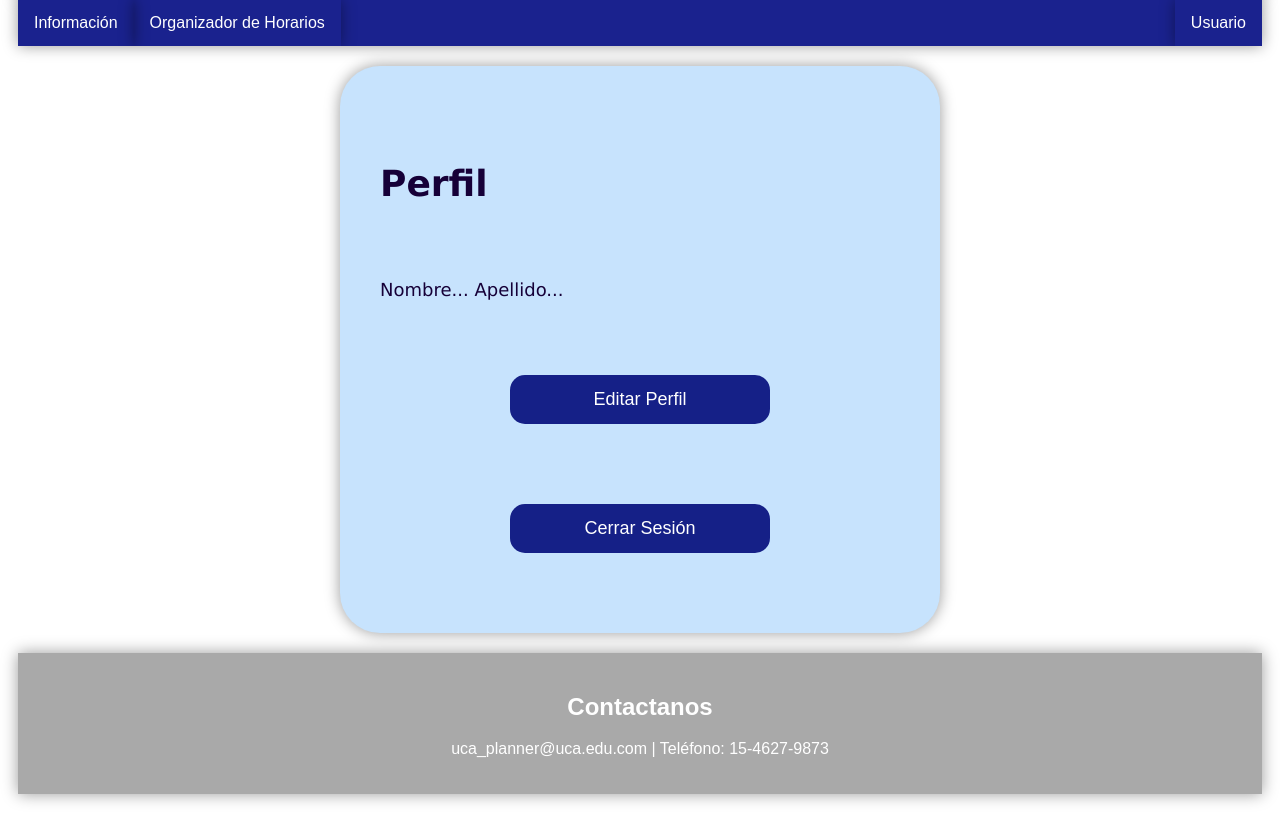
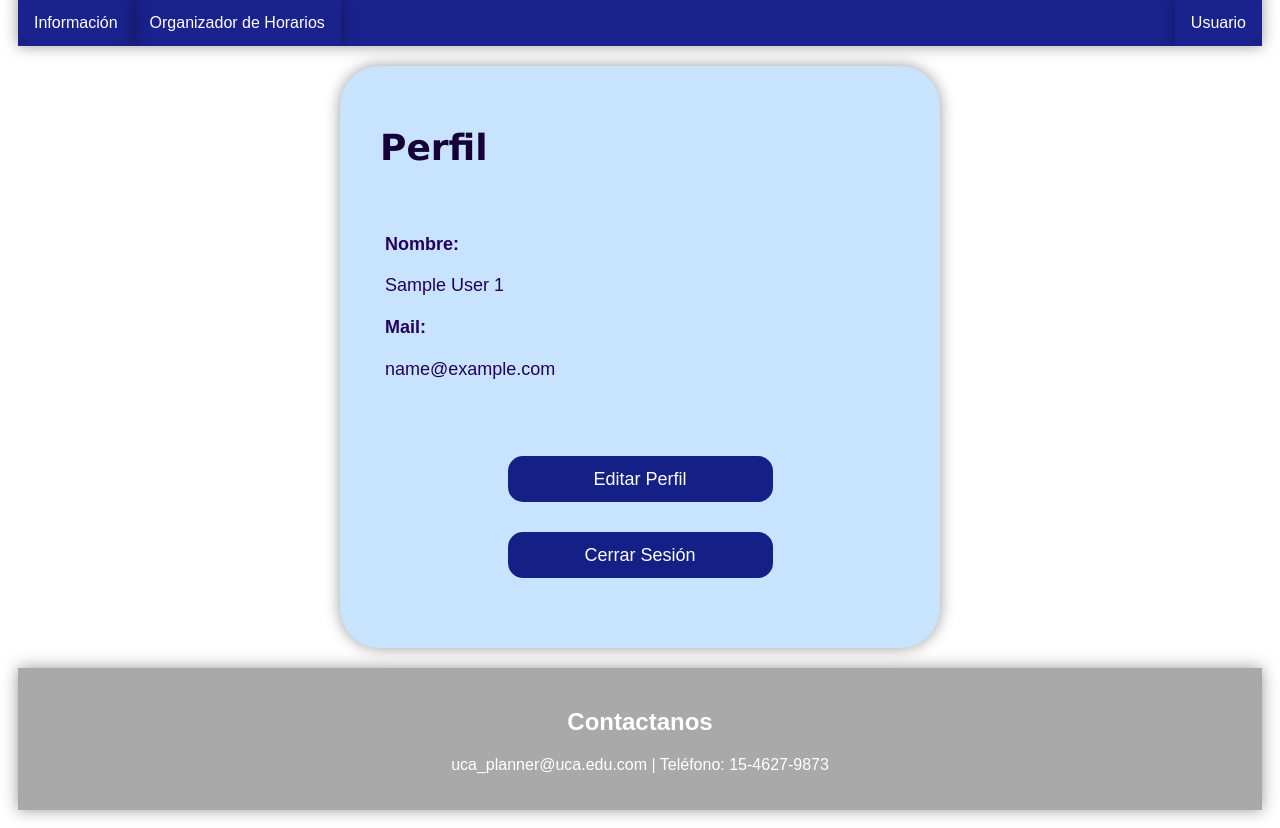
Before and after one commit to eduescuti/uca-planner, a Flask app: page /perfil in a window 1280 px wide. Shown: the part 188-1016 px from the top of the page. Before the commit the page ends 991 px from the top, so only its background shows below. Run offline with Flask 3, Linux system fonts and the light colour scheme; the visitor is signed in with stand-in values (Sample User, id 1).

Commit message:
Modificación en la sección de Editar Perfil

```diff
--- a/controller.py
+++ b/controller.py
@@ -7,6 +7,15 @@ from werkzeug.utils import secure_filename
 import os
 from uuid import uuid4
 from appConfig import config
+
+def obtenerInformacionPerfil(param):
+
+    param["usuario"] = session['usuario']
+    param["nombre"] = session['nombre']
+    param["apellido"] = session['apellido']
+    param["email"] = session['email']
+    param["rol"] = session['rol']
+
 
 def obtenerMenuBottom(param, idActivo="mnub01"):
     '''info:
@@ -235,7 +244,7 @@ def perfil_pagina(param):
     del usuario o administrador (en caso de estar iniciado sesión) o devuelve
     una página no encontrada como mensaje.
     """
-    obtenerMenuBottom(param)
+    obtenerInformacionPerfil(param)
 
     if haySesion():
         if (session['rol'] == 'alumno'):
--- a/route.py
+++ b/route.py
@@ -59,6 +59,7 @@ def route(app):
 
     @app.route("/perfil")
     def perfil():
+
         param={}
         return perfil_pagina(param)
 
--- a/static/css/Usuario.css
+++ b/static/css/Usuario.css
@@ -68,9 +68,8 @@ body {
     max-width: 600px;
     margin: auto;
     margin-top: 20px;
-    line-height: 3;
+    line-height: 1;
     font-size: large;
-    text-align: center;
     border-radius: 40px;
     background-color: #c7e3fd;
     padding: 40px;
@@ -83,42 +82,45 @@ body {
     color: rgb(22, 0, 56);
 }
 
+.informacion {
+    padding-top: 20px;
+    padding-bottom: 30px;
+    margin: 5px;
+    color: rgb(36, 0, 90);
+}
 
+.botones {
+    width: 265px;
+    text-align: center;
+    text-decoration: none;
+    margin: auto;
+}
 
-input[type=submit],
-.editarPerfil {
-    margin-top: 20px;
-    width: 50%;
+.boton {
+    display: block;
+    text-decoration: none;
     background-color: #152087;
     color: white;
     padding: 14px 20px;
-    margin: 40px 0;
+    margin: 30px 0;
     border: none;
     cursor: pointer;
-    font-size: large;
     border-radius: 15px;
 }
 
-input[type=submit]:hover,
-.editarPerfil:hover {
+.boton:hover {
     background-color: #3d77aa;
 }
 
 @media screen and (max-width: 400px) {
-    input[type=submit] {
-        width: 90%;
+    .botones {
+        width: 100%;
         font-size: medium;
         text-align: center;
     }
-}
 
-@media screen and (max-width: 400px) {
-
-    input[type=password],
-    input[type=text] {
-        width: 90%;
-        font-size: medium;
-        text-align: left;
+    .boton:hover {
+        background-color: #3d77aa;
     }
 }
 
--- a/static/js/Usuario.js
+++ /dev/null
@@ -1,7 +0,0 @@
-function irAEditarPerfil() {
-    window.location.href = "EditarPerfil.html";
-}
-
-function irAEditarPerfilAdmin() {
-    window.location.href = "EditarPerfilAdmin.html";
-}
--- a/templates/Usuario.html
+++ b/templates/Usuario.html
@@ -20,27 +20,28 @@
         <a href="/home">Información</a>
         <a href="/cronograma">Organizador de Horarios</a>
         <div class="topnav_right">
-            <a href="/usuario">Usuario</a>
+            <a href="/perfil">Usuario</a>
         </div>
     </div>
 
     <div class="contenedor">
 
-        <form action="/logout" method="get">
-            <div class="perfil">
-                <h1>Perfil</h1>
-                <p>Nombre... Apellido... </p>
-            </div>
+        <h1 class="perfil">Perfil</h1>
 
-            <button onclick="irAEditarPerfil()" class="editarPerfil">Editar Perfil</button>
+        <div class="informacion">
+            <h4 class="nombre">Nombre:</h4>
+            <p class="info">{{param["nombre"]}} {{param["apellido"]}}</p>
 
-            <input type="submit" value="Cerrar Sesión">
-        </form>
+            <h4 class="email">Mail:</h4>
+            <p class="info">{{param["email"]}}</p>
+        </div>
 
-        <!-- <button onclick="irAEditarPerfil()" class="editarPerfil">Editar Perfil</button>
+        <div class="botones">
 
-        <input type="submit" value="Cerrar Sesión"> -->
-        <!-- Tiene que ser un input o un button y que me direccione al menú principal (sin estar logueado)?-->
+            <a href="/editar_perfil" class="boton">Editar Perfil</a>
+            <a href="/logout" class="boton">Cerrar Sesión</a>
+
+        </div>
 
     </div>
 
@@ -49,8 +50,6 @@
         <p> uca_planner@uca.edu.com | Teléfono: 15-4627-9873</p>
     </div>
 
-    <script language="javascript" type="text/javascript" src="../static/js/Usuario.js"></script>
-
 </body>
 
 </html>
```
Also changed, not shown: static/css/Administrador.css (deleted, +0 -128 lines), templates/Administrador.html (+15 -15 lines).
